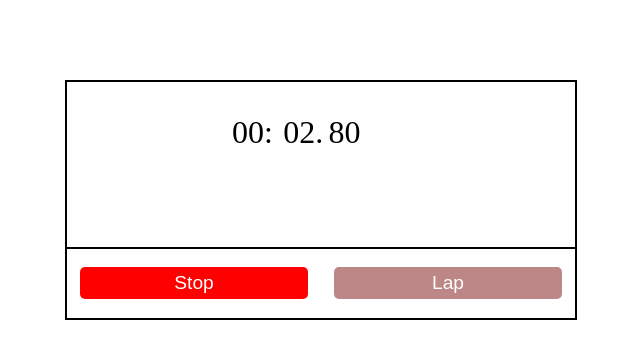
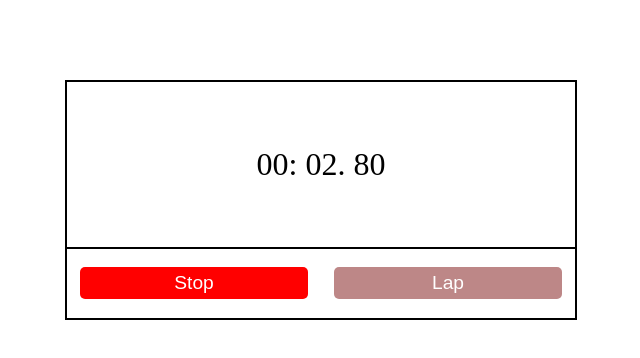
Before and after one commit to keystrok3/StopWatchInJS, a plain HTML site: page index.html in a window 1280 px wide. Both pictures are taken after a click on the button "Start". Shown: the whole page, without its empty margins (319-959 px from the left). Drawn offline with Linux system fonts and the light colour scheme.

Commit message:
changed to use the Date library to implement stopwatch

```diff
--- a/index.html
+++ b/index.html
@@ -9,11 +9,7 @@
 </head>
 <body>
     <div class="timer-container">
-        <div class="timer">
-            <div style="margin-left: 5em;" class="minutes">00:</div>
-            <div class="seconds">00.</div>
-            <div style="padding-right: 20px;" class="centiseconds">00</div>
-        </div>
+        <div class="timer">00:00.00</div>
         <div class="controls">
             <div class="start-stop"><button id="start-btn">Start</button></div>
 
--- a/script.js
+++ b/script.js
@@ -7,19 +7,19 @@
 const startButton = document.getElementById('start-btn');
 const reset_lap_Button = document.getElementById('reset-btn');
 
-// stop watch displays
-const minutes = document.querySelector('.minutes');
-const seconds = document.querySelector('.seconds');
-const centiSeconds = document.querySelector('.centiseconds');
+const timerDisplay = document.querySelector('.timer');
 
 // lap container is where lap counts are recorded
 const lapContainer = document.querySelector('.lap-container');
 
 
-let centisecs = 0, secs = 0, mins = 0;
-let clickCount = 0, timerRunning = false;
+let startTime, currentTime, elapsedTime;
 
 let currentLap; // stores amount of time elapsed after latest pressing of 'lap' button
+
+let clickCount = 0;  // Marks the number of times the start button has been clicked
+
+let timerRunning = false;
 
 
 // start stop watch
@@ -27,13 +27,21 @@ startButton.addEventListener('click', event => {
 
     clickCount = clickCount + 1;
 
-    if(clickCount === 1) {
+    startTime = Date.now();
+
+
+
+    if(clickCount === 1) {  //If click count = 1, means that the Start button has been clicked once and watch is running
         const counter = setInterval(() => {
+            currentTime = Date.now();
 
-            if(timerRunning === true && clickCount > 1) {
+            elapsedTime = currentTime - startTime;
+
+            if(timerRunning === true && clickCount > 1) {   //means watch is running
                 // will work only if timer is already running, resets timer
                 timerRunning = false;
                 clickCount = 0;
+                startTime = 0;
                 startButton.innerText = 'Start';
                 reset_lap_Button.innerText = 'Reset'
                 btnStyleReset('Start', 'red', 'Reset', '#bd8787', '#fff')
@@ -41,60 +49,35 @@ startButton.addEventListener('click', event => {
             };
 
             timerRunning = true;
-            centisecs = centisecs + 1;
 
-            padWithZeros(minutes, seconds, centiSeconds, mins, secs, centisecs);
-
+            timerDisplay.innerText = watchDisplay(elapsedTime);
             btnStyleReset('Stop', 'red', 'Lap', '#bd8787', '#fff')
 
-            if(centisecs === 100) {
-                centisecs = 0;
-                secs = secs + 1;
-            }
 
-            if(secs === 60) {
-                secs = 0;
-                mins = mins + 1;
-            }
         }, 10);
     }
 
 });
 
 
+// Reset button marks laps while the watch is running, and clears the display when it has stopped
 reset_lap_Button.addEventListener('click', event => {
 
     if(timerRunning === true) {
-        currentLap = `${new String(mins).padStart(2, '0')}: \
-                                ${new String(secs).padStart(2, '0')}.${new String(centisecs).padStart(2, '0') + ':'}`;
+        currentLap = watchDisplay(elapsedTime);
 
         const div = document.createElement('div');
         div.innerText = "+"+currentLap
         lapContainer.append(div);
     }
     else {
-        minutes.innerText = 0;
-        seconds.innerText = 0;
-        centiSeconds.innerText = 0;
-        padWithZeros(minutes, seconds, centiSeconds, 0, 0, 0);
+        timerDisplay.innerText = '00:00.00'
         reset_lap_Button.innerText = 'Lap';
 
         const lapDivs = lapContainer.querySelectorAll('div');
         lapDivs.forEach(div => div.remove())
     }
 });
-
-
-
-// Pad numbers displayed with a leading zero
-function padWithZeros(minutes, seconds, centiseconds, mins, secs, centisecs) {
-    // The first 3 arguments are HTML elements taking the values,
-    // next 3 are values to be padded
-    centiseconds.innerText = new String(centisecs).padStart(2, '0');
-    seconds.innerText = new String(secs).padStart(2, '0') + '.';
-    minutes.innerText = new String(mins).padStart(2, '0') + ':';
-}
-
 
 
 // Change button colors and text with changing functionalities
@@ -105,3 +88,11 @@ function btnStyleReset(startText, startBackground, resetText, resetBackground, r
     reset_lap_Button.style.color = resetColor;
     reset_lap_Button.innerText = resetText;
 }
+
+
+// function to create a display for elapsed time (that is used in a stopwatch)
+function watchDisplay(elapsedTime) {
+    return `${String(new Date(elapsedTime).getMinutes()).padStart(2, '0')}:\
+                ${String(new Date(elapsedTime).getSeconds()).padStart(2, '0')}.\
+                ${String(Math.floor(new Date(elapsedTime).getMilliseconds()/10)).padStart(2, '0')}`;
+}
--- a/style.css
+++ b/style.css
@@ -32,14 +32,12 @@ body {
     border: 1px solid #000;
     width: 100%;
     display: flex;
+    justify-content: center;
+    align-items: center;
+    font-size: 2em;
+
 }
 
-.timer div {
-    margin-top: 1em;
-    width: 10%;
-    text-align: center;
-    font-size: 2rem;
-}
 .controls {
     height: 30%;
     border: 1px solid #000;
```
Also changed, not shown: watchclass.js (deleted, +0 -33 lines).
